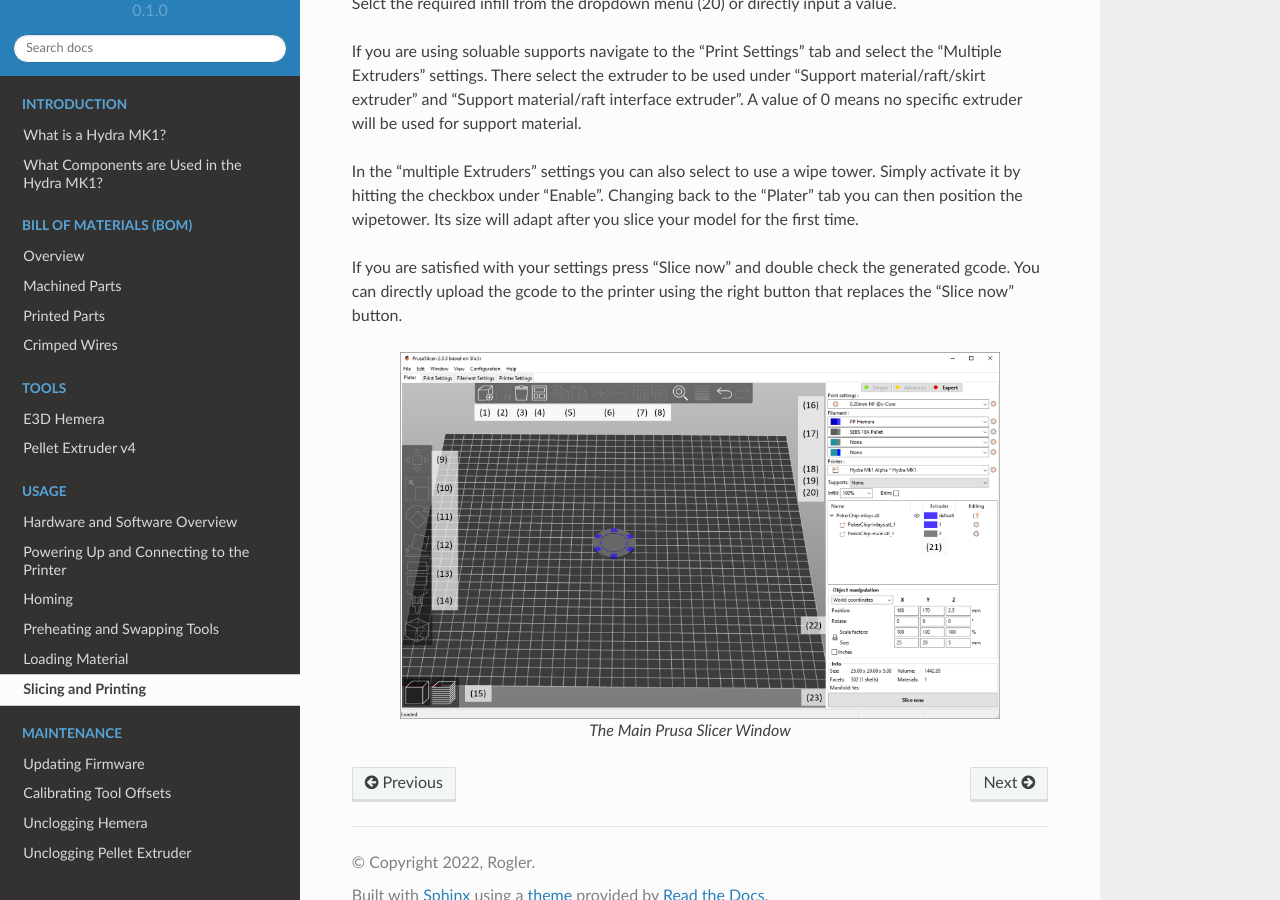
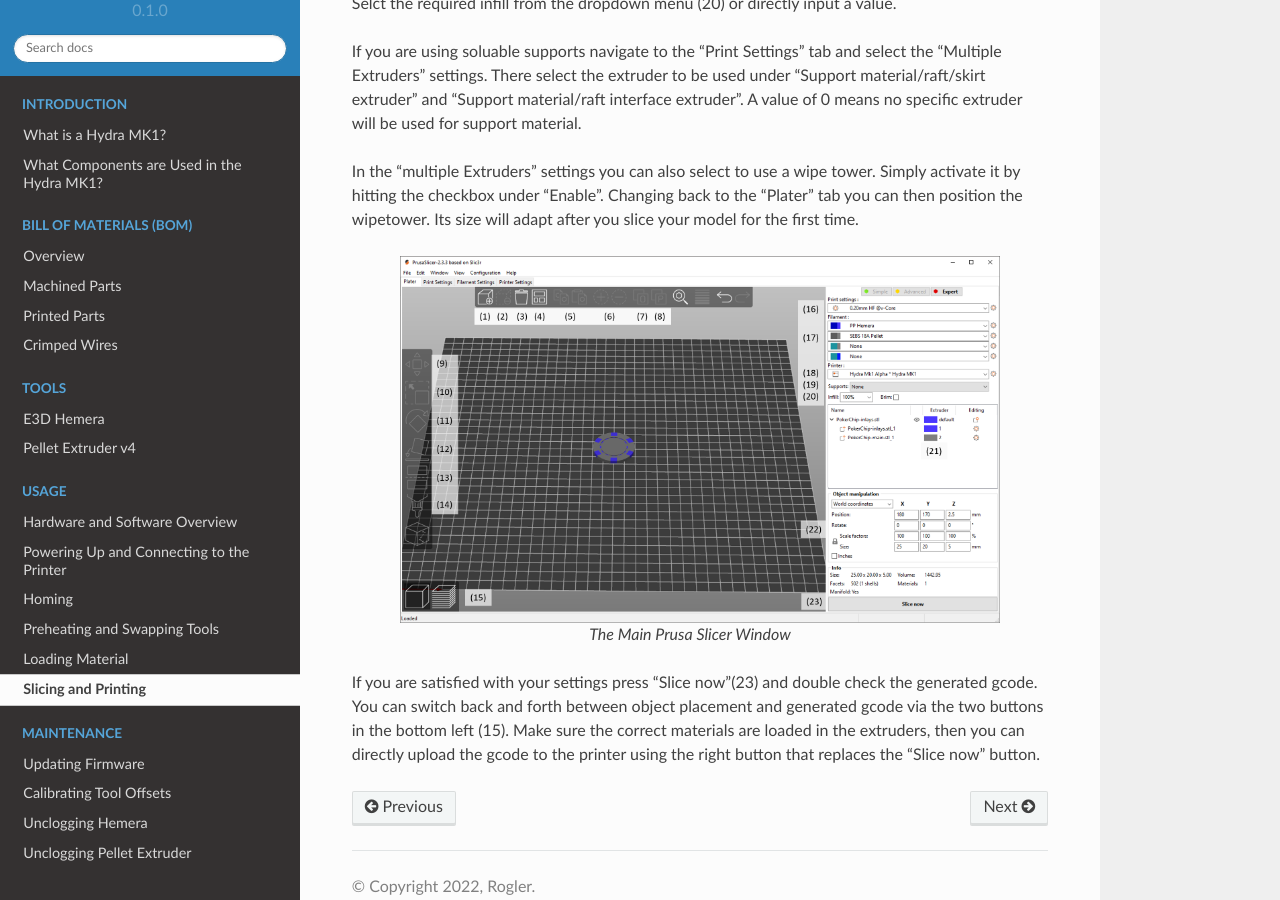
Before and after one commit to srl-ethz/hydra-documentation, a Sphinx documentation site: the page built from docs/source/usage/slicing.rst, in a window 1280 px wide and 900 px high, scrolled down 768 px. Built offline with Sphinx 7.4.7 and the Read the Docs theme 2.0.0, drawn with Linux system fonts in a browser that asks for light colours; pages that are not in the unit, such as notebooks, are missing from menus.

Commit message:
Update slicing.rst

```diff
--- a/docs/source/usage/slicing.rst
+++ b/docs/source/usage/slicing.rst
@@ -18,10 +18,10 @@ If you are using soluable supports navigate to the "Print Settings" tab and sele
 
 In the "multiple Extruders" settings you can also select to use a wipe tower. Simply activate it by hitting the checkbox under "Enable". Changing back to the "Plater" tab you can then position the wipetower. Its size will adapt after you slice your model for the first time.
 
-If you are satisfied with your settings press "Slice now" and double check the generated gcode. You can directly upload the gcode to the printer using the right button that replaces the "Slice now" button.
-
 .. figure:: img/SlicerScreenshot.png
     :align: center
     :figwidth: 600px
 
     The Main Prusa Slicer Window
+
+If you are satisfied with your settings press "Slice now"(23) and double check the generated gcode. You can switch back and forth between object placement and generated gcode via the two buttons in the bottom left (15). Make sure the correct materials are loaded in the extruders, then you can directly upload the gcode to the printer using the right button that replaces the "Slice now" button.
```
